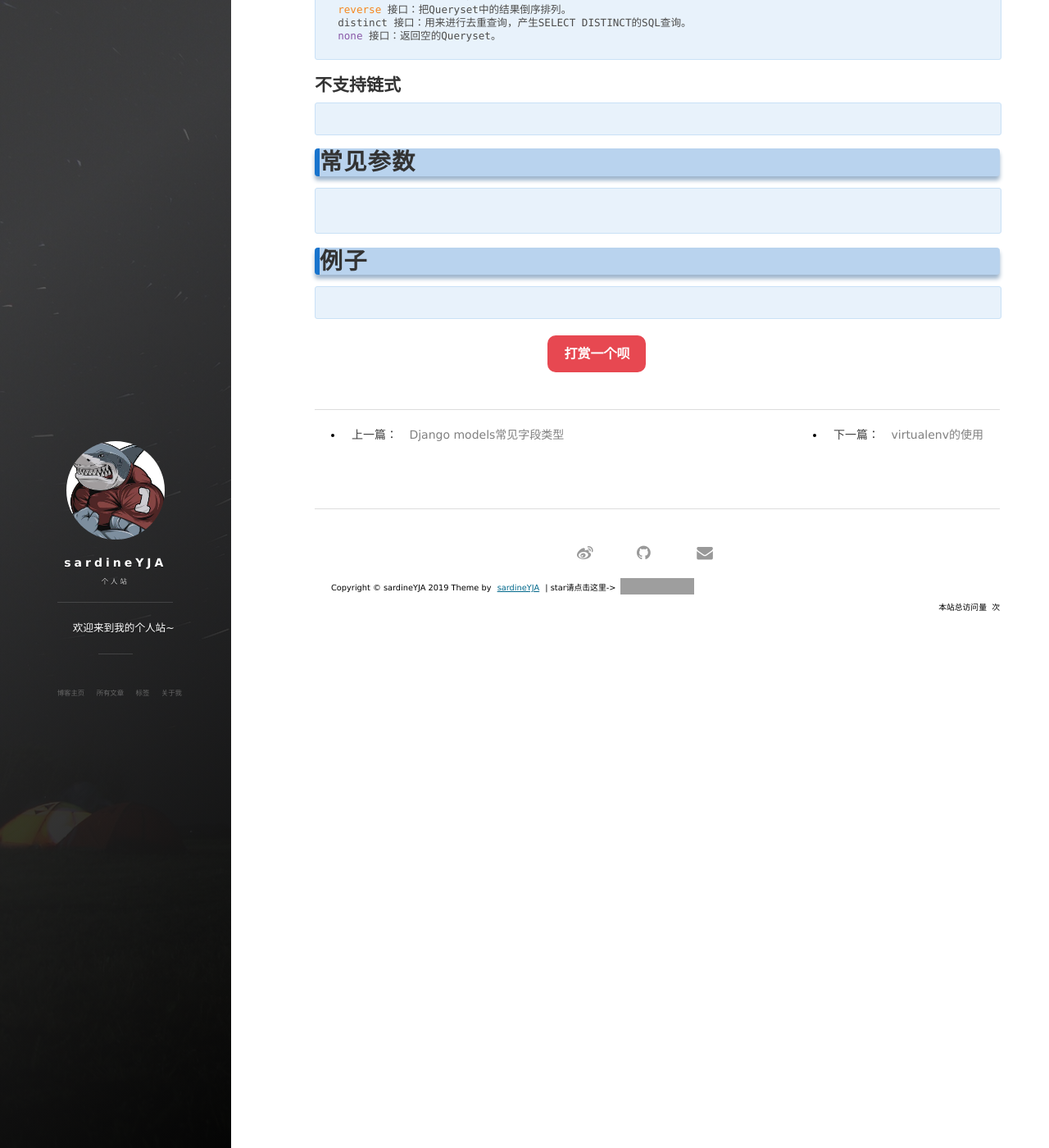
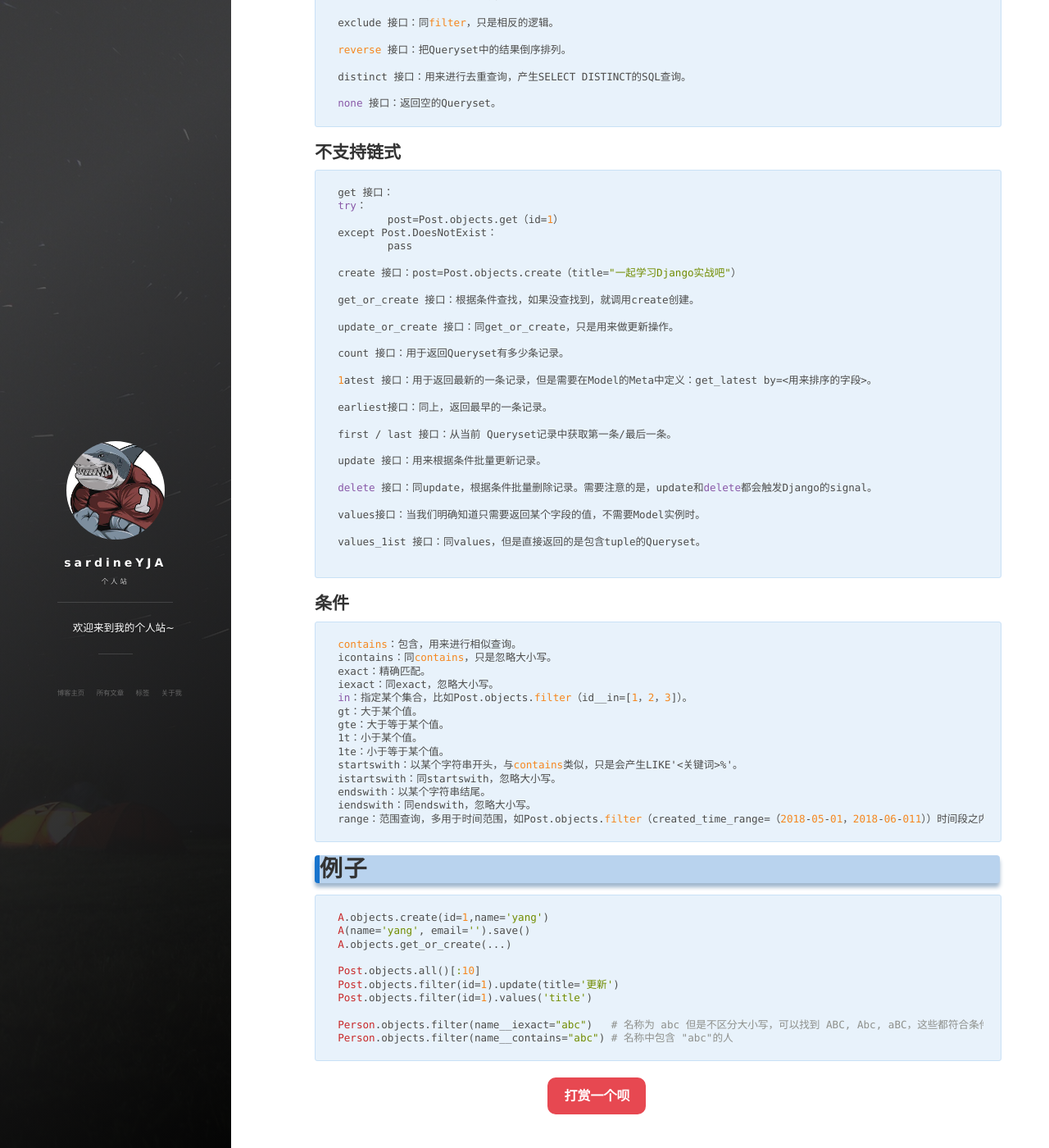
Before and after one commit to sardineYJA/sardineYJA.github.io, a Jekyll site: the page built from _posts/2019-02-13-django-queryset.md, in a window 1280 px wide and 1400 px high, scrolled down 279 px. Shown: the whole window at 82% size. Built offline with Jekyll 4.4.1, drawn with Linux system fonts in a browser that asks for light colours; nearby versions of some CDN libraries; comment, search, counter and statistics services are not loaded; grey boxes are pictures that could not be loaded.

Commit message:
Update 2019-02-13-django-queryset.md

````diff
--- a/_posts/2019-02-13-django-queryset.md
+++ b/_posts/2019-02-13-django-queryset.md
@@ -11,22 +11,79 @@ tag: Web框架
 ## 支持链式
 ```
 all 接口：相当于SELECT*FROM table_name 语句，用于查询所有数据。
+
 filter 接口：根据条件过滤数据，常用的条件基本上是字段等于、不等于、大于、小于。
+
 exclude 接口：同filter，只是相反的逻辑。
+
 reverse 接口：把Queryset中的结果倒序排列。
+
 distinct 接口：用来进行去重查询，产生SELECT DISTINCT的SQL查询。
+
 none 接口：返回空的Queryset。
 ```
 
 ## 不支持链式
 ```
-```
+get 接口：
+try：
+	post=Post.objects.get（id=1）
+except Post.DoesNotExist：
+	pass
 
-# 常见参数
-```
+create 接口：post=Post.objects.create（title="一起学习Django实战吧"）
+
+get_or_create 接口：根据条件查找，如果没查找到，就调用create创建。
+
+update_or_create 接口：同get_or_create，只是用来做更新操作。
+
+count 接口：用于返回Queryset有多少条记录。
+
+1atest 接口：用于返回最新的一条记录，但是需要在Model的Meta中定义：get_latest by=<用来排序的字段>。
+
+earliest接口：同上，返回最早的一条记录。
+
+first / last 接口：从当前 Queryset记录中获取第一条/最后一条。
+
+update 接口：用来根据条件批量更新记录。
+
+delete 接口：同update，根据条件批量删除记录。需要注意的是，update和delete都会触发Django的signal。
+
+values接口：当我们明确知道只需要返回某个字段的值，不需要Model实例时。
+
+values_1ist 接口：同values，但是直接返回的是包含tuple的Queryset。
 
 ```
 
+## 条件
+```
+contains：包含，用来进行相似查询。
+icontains：同contains，只是忽略大小写。
+exact：精确匹配。
+iexact：同exact，忽略大小写。
+in：指定某个集合，比如Post.objects.filter（id__in=[1，2，3]）。
+gt：大于某个值。
+gte：大于等于某个值。
+1t：小于某个值。
+1te：小于等于某个值。
+startswith：以某个字符串开头，与contains类似，只是会产生LIKE'<关键词>%'。
+istartswith：同startswith，忽略大小写。
+endswith：以某个字符串结尾。
+iendswith：同endswith，忽略大小写。
+range：范围查询，多用于时间范围，如Post.objects.filter（created_time_range=（2018-05-01，2018-06-011））时间段之内。
+```
+
+
 # 例子
 ```
+A.objects.create(id=1,name='yang')
+A(name='yang', email='').save()
+A.objects.get_or_create(...)
+
+Post.objects.all()[:10]
+Post.objects.filter(id=1).update(title='更新')
+Post.objects.filter(id=1).values('title')
+
+Person.objects.filter(name__iexact="abc")   # 名称为 abc 但是不区分大小写，可以找到 ABC, Abc, aBC，这些都符合条件
+Person.objects.filter(name__contains="abc") # 名称中包含 "abc"的人
 ```
````
